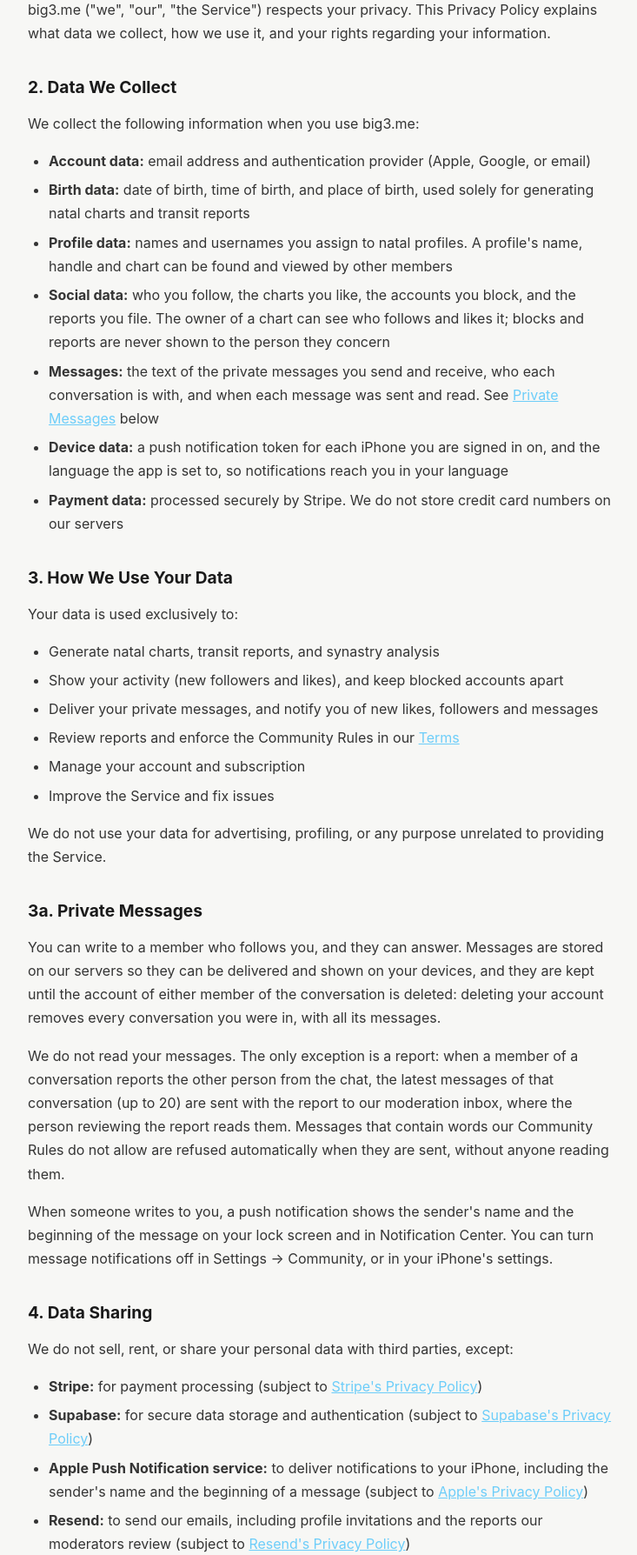
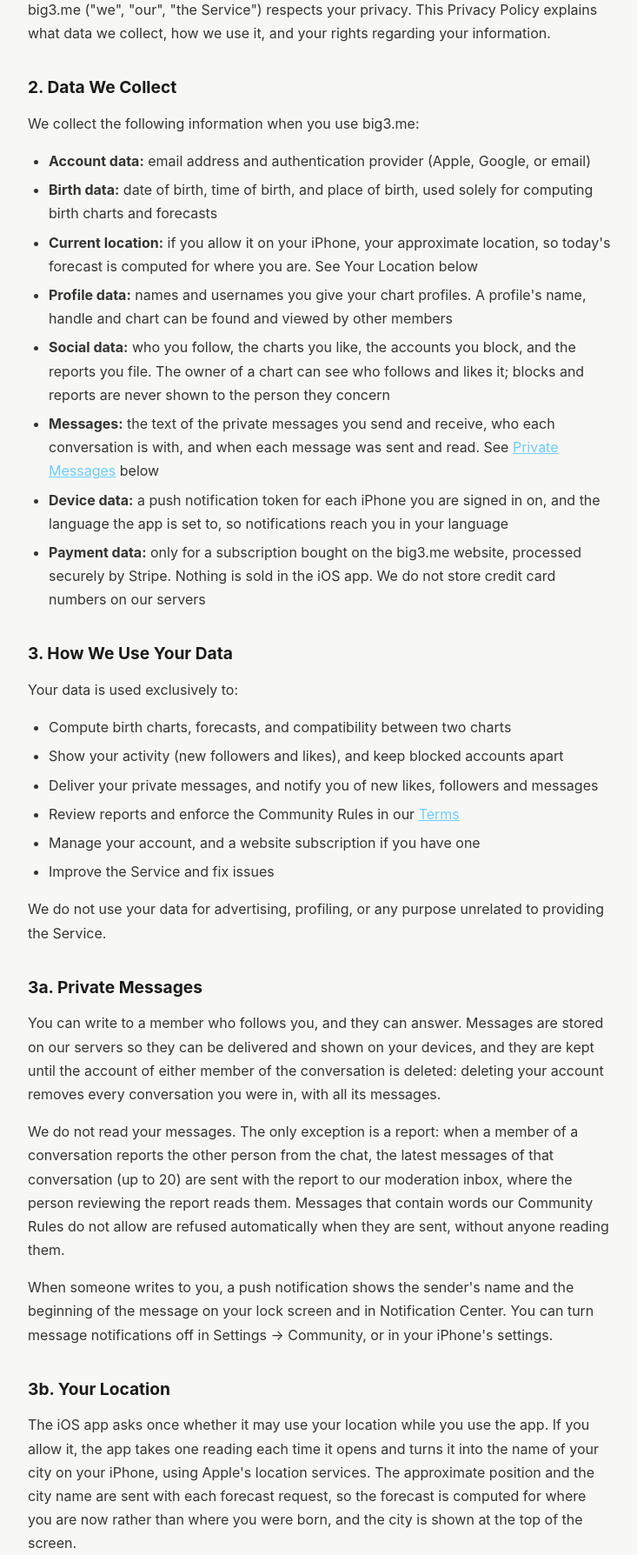
Before and after one commit to srgplus/astroconsul, a FastAPI app: page /privacy in a window 1280 px wide. Shown: the part 272-2060 px from the top of the page at 87% size, without its empty margins (272-1005 px from the left). Run offline with FastAPI, Linux system fonts and the light colour scheme.

Commit message:
Web: the site says what the app does, and nothing a reviewer would read as a horoscope
Ahead of the 1.3 App Review, the pages the App Store listing links to:
- Privacy: a Your Location section (one approximate reading per launch,
  named on the device, sent with the forecast, no history, how to turn it
  off), matching the Coarse Location declared in App Privacy; payments are
  the website's only, nothing is sold in the iOS app; birth charts and
  compatibility instead of natal and synastry.
- Support: no Pro subscription or billing; a Report a Person or a Message
  card and a Your Account card (delete it yourself in Settings).
- Terms: the disclaimer describes the sky and its measurements, not
  astrological interpretations, and says they are not predictions.
- Landing: no News link in the header or footer, likes and messages in
  the subtitle and pills, and no em-dashes in the title or share cards.
- Web app: the News link is left out inside the iOS app's WebView.

Co-Authored-By: Claude Opus 5.5 <noreply@anthropic.com>

```diff
--- a/frontend/src/App.tsx
+++ b/frontend/src/App.tsx
@@ -19,7 +19,7 @@ import { InviteAcceptPage } from "./components/InviteAcceptPage"
 import { InviteModal } from "./components/InviteModal"
 import SynastryWidget from "./components/SynastryWidget"
 import { useSubscription } from "./hooks/useSubscription"
-import { hidesPaidTier } from "./lib/platform"
+import { hidesPaidTier, isNativeApp } from "./lib/platform"
 import { Paywall } from "./components/Paywall"
 import ProfilePickerModal from "./components/ProfilePickerModal"
 import SynastryReport from "./components/SynastryReport"
@@ -984,7 +984,7 @@ export function App() {
           <div className="mobile-list-header">
             <h1 className="mobile-list-title"><span className="brand-big">big</span><span className="brand-3">3</span><span className="brand-me">.me</span></h1>
             <div className="mobile-list-header-actions">
-              <a href="/news/" className="sidebar-icon-btn" title="News" style={{textDecoration:"none"}}>{"\uD83D\uDCF0"}</a>
+              {!isNativeApp() && <a href="/news/" className="sidebar-icon-btn" title="News" style={{textDecoration:"none"}}>{"\uD83D\uDCF0"}</a>}
               <button type="button" className="sidebar-icon-btn" onClick={() => setSettingsOpen(true)} title={t("sidebar.settings")}>{"\u2699"}</button>
               <button type="button" className="sidebar-icon-btn" onClick={() => setGuideOpen(true)} title={t("sidebar.howItWorks")}>{"\u2139"}</button>
             </div>
@@ -1115,6 +1115,7 @@ export function App() {
               </div>
               {/* Desktop footer */}
               <div className="sidebar-footer sidebar-footer--desktop">
+                {!isNativeApp() && (
                   <a
                     href="/news/"
                     className="sidebar-icon-btn"
@@ -1123,6 +1124,7 @@ export function App() {
                   >
                     {"\uD83D\uDCF0"}
                   </a>
+                )}
                 <button
                   type="button"
                   className="sidebar-icon-btn"
--- a/frontend/src/i18n/en.ts
+++ b/frontend/src/i18n/en.ts
@@ -552,12 +552,14 @@ export const en: Record<string, string> = {
 
   // Landing page
   "landing.hero": "Your friends. One feed.",
-  "landing.subtitle": "A social network built around birth charts. Follow friends, compare charts, and discover compatibility — all powered by real-time Swiss Ephemeris calculations.",
+  "landing.subtitle": "A social network built around birth charts. Follow friends, like their sky when it changes, message them in the iPhone app, and compare charts. Every position is computed with the Swiss Ephemeris.",
   "landing.cta": "Create Your Profile",
   "landing.signIn": "Sign In",
   "landing.signUp": "Sign Up",
   "landing.signUpUnlock": "Sign up to connect and compare",
   "landing.pill.followFriends": "Follow Friends",
+  "landing.pill.likes": "Likes",
+  "landing.pill.messages": "Messages",
   "landing.pill.compatibility": "Compatibility",
   "landing.pill.dailyScore": "Daily Score",
   "landing.pill.natalChart": "Birth Chart",
--- a/frontend/src/i18n/ru.ts
+++ b/frontend/src/i18n/ru.ts
@@ -552,12 +552,14 @@ export const ru: Record<string, string> = {
 
   // Landing page
   "landing.hero": "Твои друзья. Одна лента.",
-  "landing.subtitle": "Социальная сеть вокруг карт рождения. Следи за друзьями, сравнивай карты, открывай совместимость на реальных вычислениях Swiss Ephemeris.",
+  "landing.subtitle": "Социальная сеть вокруг карт рождения. Следи за друзьями, лайкай их небо, когда оно меняется, пиши им в приложении для iPhone и сравнивай карты. Каждое положение планет считается по Swiss Ephemeris.",
   "landing.cta": "Создать профиль",
   "landing.signIn": "Войти",
   "landing.signUp": "Регистрация",
   "landing.signUpUnlock": "Зарегистрируйся чтобы подключаться и сравнивать",
   "landing.pill.followFriends": "Подписки",
+  "landing.pill.likes": "Лайки",
+  "landing.pill.messages": "Сообщения",
   "landing.pill.compatibility": "Совместимость",
   "landing.pill.dailyScore": "Дневной счёт",
   "landing.pill.natalChart": "Карта рождения",
--- a/templates/legal/privacy.html
+++ b/templates/legal/privacy.html
@@ -58,22 +58,23 @@
         <p>We collect the following information when you use big3.me:</p>
         <ul>
             <li><strong>Account data:</strong> email address and authentication provider (Apple, Google, or email)</li>
-            <li><strong>Birth data:</strong> date of birth, time of birth, and place of birth, used solely for generating natal charts and transit reports</li>
-            <li><strong>Profile data:</strong> names and usernames you assign to natal profiles. A profile's name, handle and chart can be found and viewed by other members</li>
+            <li><strong>Birth data:</strong> date of birth, time of birth, and place of birth, used solely for computing birth charts and forecasts</li>
+            <li><strong>Current location:</strong> if you allow it on your iPhone, your approximate location, so today's forecast is computed for where you are. See Your Location below</li>
+            <li><strong>Profile data:</strong> names and usernames you give your chart profiles. A profile's name, handle and chart can be found and viewed by other members</li>
             <li><strong>Social data:</strong> who you follow, the charts you like, the accounts you block, and the reports you file. The owner of a chart can see who follows and likes it; blocks and reports are never shown to the person they concern</li>
             <li><strong>Messages:</strong> the text of the private messages you send and receive, who each conversation is with, and when each message was sent and read. See <a href="#messages">Private Messages</a> below</li>
             <li><strong>Device data:</strong> a push notification token for each iPhone you are signed in on, and the language the app is set to, so notifications reach you in your language</li>
-            <li><strong>Payment data:</strong> processed securely by Stripe. We do not store credit card numbers on our servers</li>
+            <li><strong>Payment data:</strong> only for a subscription bought on the big3.me website, processed securely by Stripe. Nothing is sold in the iOS app. We do not store credit card numbers on our servers</li>
         </ul>
 
         <h2>3. How We Use Your Data</h2>
         <p>Your data is used exclusively to:</p>
         <ul>
-            <li>Generate natal charts, transit reports, and synastry analysis</li>
+            <li>Compute birth charts, forecasts, and compatibility between two charts</li>
             <li>Show your activity (new followers and likes), and keep blocked accounts apart</li>
             <li>Deliver your private messages, and notify you of new likes, followers and messages</li>
             <li>Review reports and enforce the Community Rules in our <a href="/legal#community">Terms</a></li>
-            <li>Manage your account and subscription</li>
+            <li>Manage your account, and a website subscription if you have one</li>
             <li>Improve the Service and fix issues</li>
         </ul>
         <p>We do not use your data for advertising, profiling, or any purpose unrelated to providing the Service.</p>
@@ -82,6 +83,10 @@
         <p>You can write to a member who follows you, and they can answer. Messages are stored on our servers so they can be delivered and shown on your devices, and they are kept until the account of either member of the conversation is deleted: deleting your account removes every conversation you were in, with all its messages.</p>
         <p>We do not read your messages. The only exception is a report: when a member of a conversation reports the other person from the chat, the latest messages of that conversation (up to 20) are sent with the report to our moderation inbox, where the person reviewing the report reads them. Messages that contain words our Community Rules do not allow are refused automatically when they are sent, without anyone reading them.</p>
         <p>When someone writes to you, a push notification shows the sender's name and the beginning of the message on your lock screen and in Notification Center. You can turn message notifications off in Settings &rarr; Community, or in your iPhone's settings.</p>
+
+        <h2 id="location">3b. Your Location</h2>
+        <p>The iOS app asks once whether it may use your location while you use the app. If you allow it, the app takes one reading each time it opens and turns it into the name of your city on your iPhone, using Apple's location services. The approximate position and the city name are sent with each forecast request, so the forecast is computed for where you are now rather than where you were born, and the city is shown at the top of the screen.</p>
+        <p>We use your location only for that. We do not track your movements, keep a history of where you have been, show your location to other members, or share it with anyone. If you do not allow it, or turn it off later in your iPhone's Settings &rarr; Privacy &amp; Security &rarr; Location Services &rarr; big3.me, the app works the same and uses the place saved with your chart instead.</p>
 
         <h2>4. Data Sharing</h2>
         <p>We do not sell, rent, or share your personal data with third parties, except:</p>
@@ -118,7 +123,7 @@
         </ol>
         <p>Your account and all associated data are deleted immediately, and the action cannot be undone.</p>
         <p>If you are unable to access the app, email us at <a href="mailto:big3meapp@gmail.com">big3meapp@gmail.com</a> from the email address associated with your account with the subject "Delete my account" and we will process the request within 5 business days.</p>
-        <p><strong>What gets deleted:</strong> your profile, birth data, natal chart, synastry data, follow relationships, likes, blocks, the reports you filed, every conversation you were in with its messages, your push notification tokens, subscription records, and all account information. Deletion is permanent.</p>
+        <p><strong>What gets deleted:</strong> your profile, birth data, birth chart, compatibility data, follow relationships, likes, blocks, the reports you filed, every conversation you were in with its messages, your push notification tokens, subscription records, and all account information. Deletion is permanent.</p>
         <p><strong>What is retained:</strong> anonymized usage statistics required by law (up to 30 days after deletion).</p>
 
         <h2>8. Cookies & Analytics</h2>
--- a/templates/legal/terms.html
+++ b/templates/legal/terms.html
@@ -61,7 +61,7 @@
         <p>You must be at least 13 years old to use the Service. You are responsible for maintaining the confidentiality of your account credentials and for all activity under your account. You can delete your account and everything it owns at any time from Settings in the app.</p>
 
         <h2>4. Disclaimer</h2>
-        <p>Astrological interpretations provided by the Service are for entertainment and self-reflection purposes only. They should not be used as a substitute for professional medical, legal, financial, or psychological advice. We make no guarantees about the accuracy or applicability of any astrological content.</p>
+        <p>The Service describes the sky: where the planets are, the measurements computed from their positions (such as the day's intensity and tension), and short descriptions of what those measurements mean. These are not predictions. The Service names no events, people or decisions, and nothing in it tells you what will happen. It is for entertainment, education and self-reflection only, and it is not a substitute for professional medical, legal, financial, or psychological advice. We make no guarantees about how any description applies to you.</p>
 
         <h2 id="community">5. Community Rules</h2>
         <p>big3.me has <strong>zero tolerance for objectionable content and abusive users</strong>. These rules apply to everything one member puts in front of another: profile names and handles, and <strong>private messages</strong>. None of it may contain, and you must not use the Service for:</p>
```
Also changed, not shown: frontend/index.html (+6 -6 lines), frontend/src/components/LandingPage.tsx (+6 -4 lines), frontend/src/lib/platform.ts (+13 -3 lines), templates/legal/support.html (+8 -3 lines). Lines whose indentation alone changed are shown as unchanged.
